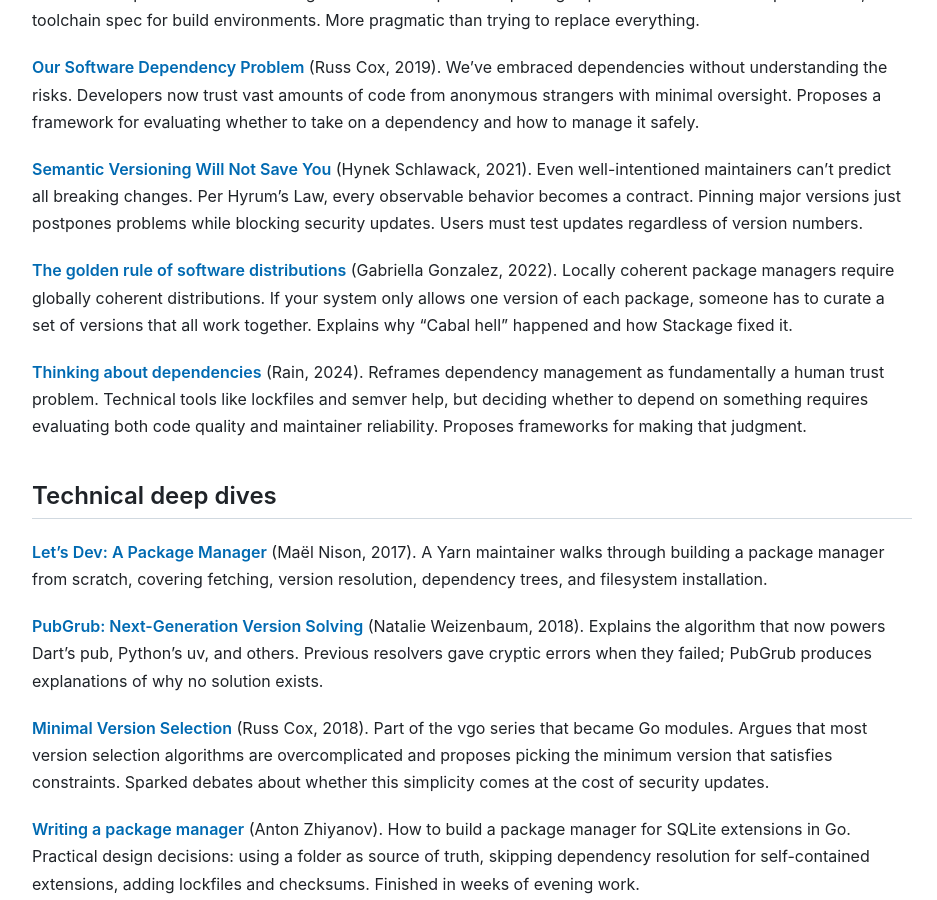
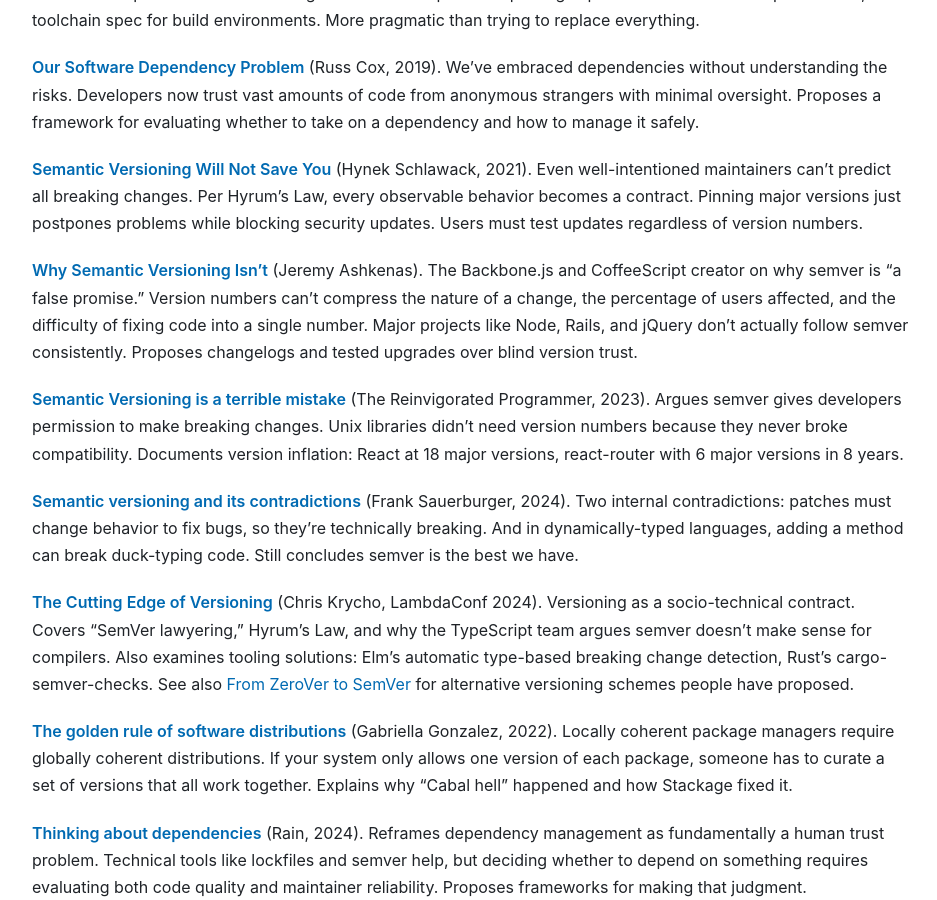
Before and after one commit to andrew/nesbitt.io, a Jekyll site: the page built from _posts/2026-01-09-package-management-blog-posts.md, in a window 1280 px wide and 900 px high, scrolled down 852 px. Shown: the whole window, without its empty margins (168-1105 px from the left). Built offline with Jekyll 4.4.1, drawn with Linux system fonts in a browser that asks for light colours.

Commit message:
Add new entries discussing semantic versioning critiques

```diff
--- a/_data/stats.json
+++ b/_data/stats.json
@@ -1,5 +1,5 @@
 {
-  "generated_at": "2026-01-10T10:37:39Z",
+  "generated_at": "2026-01-10T10:37:46Z",
   "total_posts": 47,
   "total_words": 56531,
   "reading_minutes": 283,
--- a/_posts/2026-01-09-package-management-blog-posts.md
+++ b/_posts/2026-01-09-package-management-blog-posts.md
@@ -25,6 +25,14 @@
 **[Our Software Dependency Problem](https://research.swtch.com/deps)** (Russ Cox, 2019). We've embraced dependencies without understanding the risks. Developers now trust vast amounts of code from anonymous strangers with minimal oversight. Proposes a framework for evaluating whether to take on a dependency and how to manage it safely.
 
 **[Semantic Versioning Will Not Save You](https://hynek.me/articles/semver-will-not-save-you/)** (Hynek Schlawack, 2021). Even well-intentioned maintainers can't predict all breaking changes. Per Hyrum's Law, every observable behavior becomes a contract. Pinning major versions just postpones problems while blocking security updates. Users must test updates regardless of version numbers.
+
+**[Why Semantic Versioning Isn't](https://gist.github.com/jashkenas/cbd2b088e20279ae2c8e)** (Jeremy Ashkenas). The Backbone.js and CoffeeScript creator on why semver is "a false promise." Version numbers can't compress the nature of a change, the percentage of users affected, and the difficulty of fixing code into a single number. Major projects like Node, Rails, and jQuery don't actually follow semver consistently. Proposes changelogs and tested upgrades over blind version trust.
+
+**[Semantic Versioning is a terrible mistake](https://reprog.wordpress.com/2023/12/27/semantic-versioning-is-a-terrible-mistake/)** (The Reinvigorated Programmer, 2023). Argues semver gives developers permission to make breaking changes. Unix libraries didn't need version numbers because they never broke compatibility. Documents version inflation: React at 18 major versions, react-router with 6 major versions in 8 years.
+
+**[Semantic versioning and its contradictions](https://frank.sauerburger.io/2024/05/22/semantic-versioning.html)** (Frank Sauerburger, 2024). Two internal contradictions: patches must change behavior to fix bugs, so they're technically breaking. And in dynamically-typed languages, adding a method can break duck-typing code. Still concludes semver is the best we have.
+
+**[The Cutting Edge of Versioning](https://v5.chriskrycho.com/elsewhere/cutting-edge-of-versioning/)** (Chris Krycho, LambdaConf 2024). Versioning as a socio-technical contract. Covers "SemVer lawyering," Hyrum's Law, and why the TypeScript team argues semver doesn't make sense for compilers. Also examines tooling solutions: Elm's automatic type-based breaking change detection, Rust's cargo-semver-checks. See also [From ZeroVer to SemVer](/2024/06/24/from-zerover-to-semver-a-comprehensive-list-of-versioning-schemes-in-open-source.html) for alternative versioning schemes people have proposed.
 
 **[The golden rule of software distributions](https://www.haskellforall.com/2022/05/the-golden-rule-of-software.html)** (Gabriella Gonzalez, 2022). Locally coherent package managers require globally coherent distributions. If your system only allows one version of each package, someone has to curate a set of versions that all work together. Explains why "Cabal hell" happened and how Stackage fixed it.
 
```
